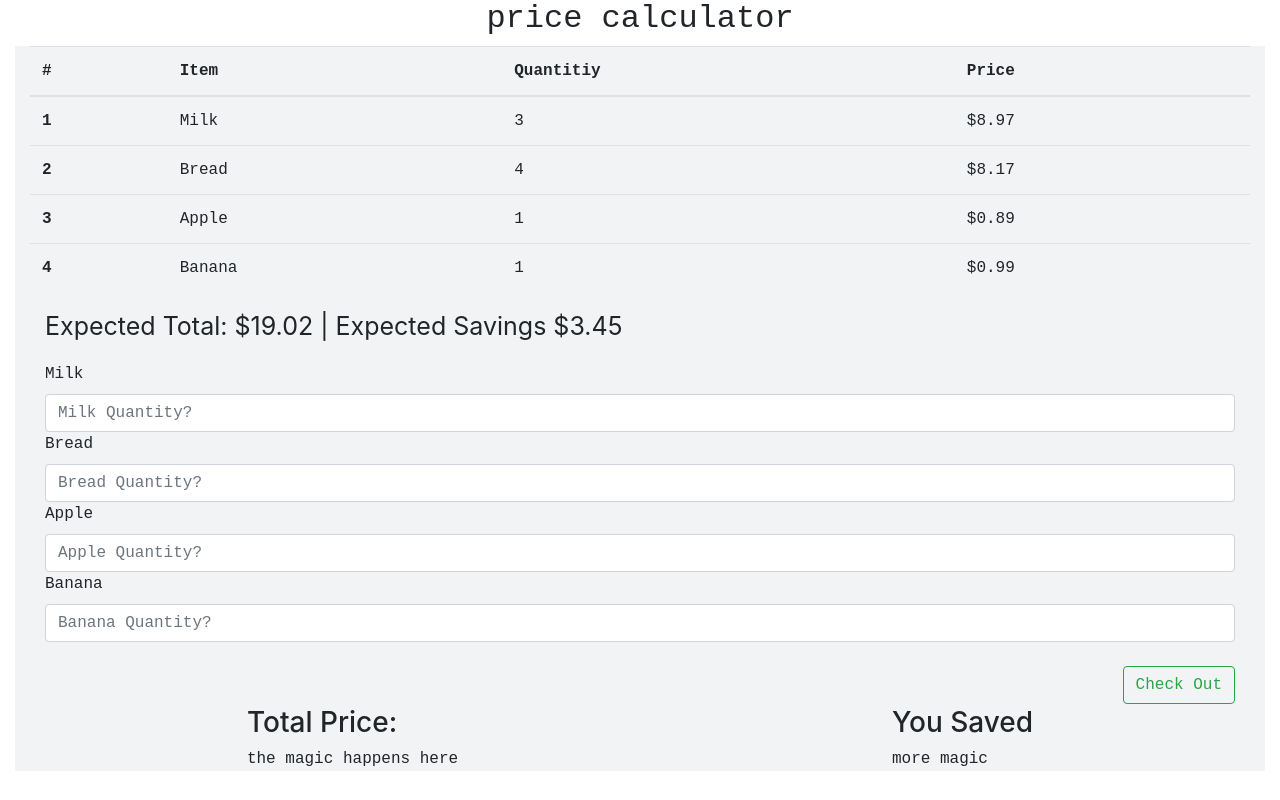
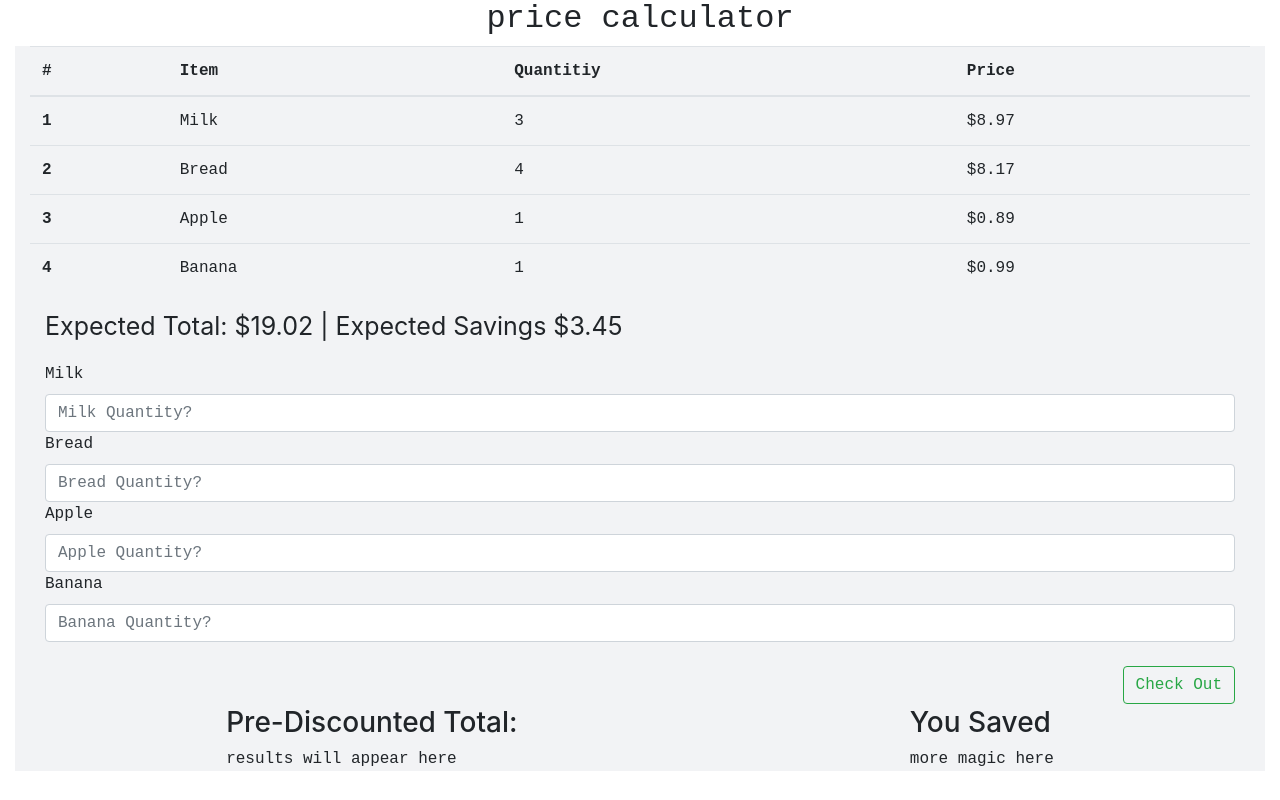
Before and after one commit to dwanerich/priceCalculator, a plain HTML site: page index.html in a window 1280 px wide. Drawn offline with nearby package versions, Linux system fonts and the light colour scheme.

Commit message:
debugging

```diff
--- a/index.html
+++ b/index.html
@@ -20,7 +20,6 @@
     </div>
 
     <div class="container-fluid" style="background-color: rgba(230, 231, 235, 0.514)";>
-
         <table class="table" style="font-family: 'Courier New', Courier, monospace;">
             <thead>
                 <tr>
@@ -58,7 +57,7 @@
             </tbody>
         </table>
             <div id="error" class="container-fluid">
-                <p style="font-size: 25px;" style="color: rgb(221, 221, 221)" style="font-style: white"> Expected Total: $19.02 | Expected Savings $3.45</p>
+                <p style="font-size: 25px;"> Expected Total: $19.02 | Expected Savings $3.45</p>
 
                 <form id="form">
                     <div class="form-group" style="font-family: 'Courier New', Courier, monospace;">
@@ -82,18 +81,16 @@
     <div style="display: flex; justify-content: space-around">
 
             <div class="total-price">
-                <h3>Total Price: </h3>
-                <div id='totalPrice' style="font-family: 'Courier New', Courier, monospace;">the magic happens here</div>
+                <h3>Pre-Discounted Total: </h3>
+                <div id='totalPrice' style="font-family: 'Courier New', Courier, monospace;">results will appear here</div>
             </div>
 
         <div class="you-save">
             <h3>You Saved </h3>
-            <div id='youSave' style="font-family: 'Courier New', Courier, monospace;">more magic</div>
+            <div id='youSave' style="font-family: 'Courier New', Courier, monospace;">more magic here </div>
         </div>
     </div>
-
         <script src="priceCalculator.js"></script>
         <script src="onSubmit.js"></script>
-
 </body>
 </html>
--- a/onSubmit.js
+++ b/onSubmit.js
@@ -6,9 +6,13 @@ const bananaInput = document.getElementById('bananaInput');
 const totalPrice = document.getElementById('totalPrice');
 const youSave = document.getElementById('youSave');
 
+
+
 form.addEventListener('submit', (e) => {
     e.preventDefault();
+
     let whatYouSave = "$" + 0;
+
     totalPrice.innerText =
         milkInput.value * Inventory['milk']['unit_price'] +
         breadInput.value * Inventory['bread']['unit_price'] +
--- a/priceCalculator.js
+++ b/priceCalculator.js
@@ -11,7 +11,7 @@ Inventory =
 
 // TAKE AN ARRAY OF STRINGS (THE ITEMS) AND CREATE AN OBJECT OF (ITEM:QUANTITY) KEY/VALUE PAIRS:
 
-cart = ["milk","milk","bread", "banana","bread","bread","bread","milk","apple"]
+cart = ["milk","milk","bread","banana","bread","bread","bread","milk","apple"]
 
 let itemResults = {}
 
```
